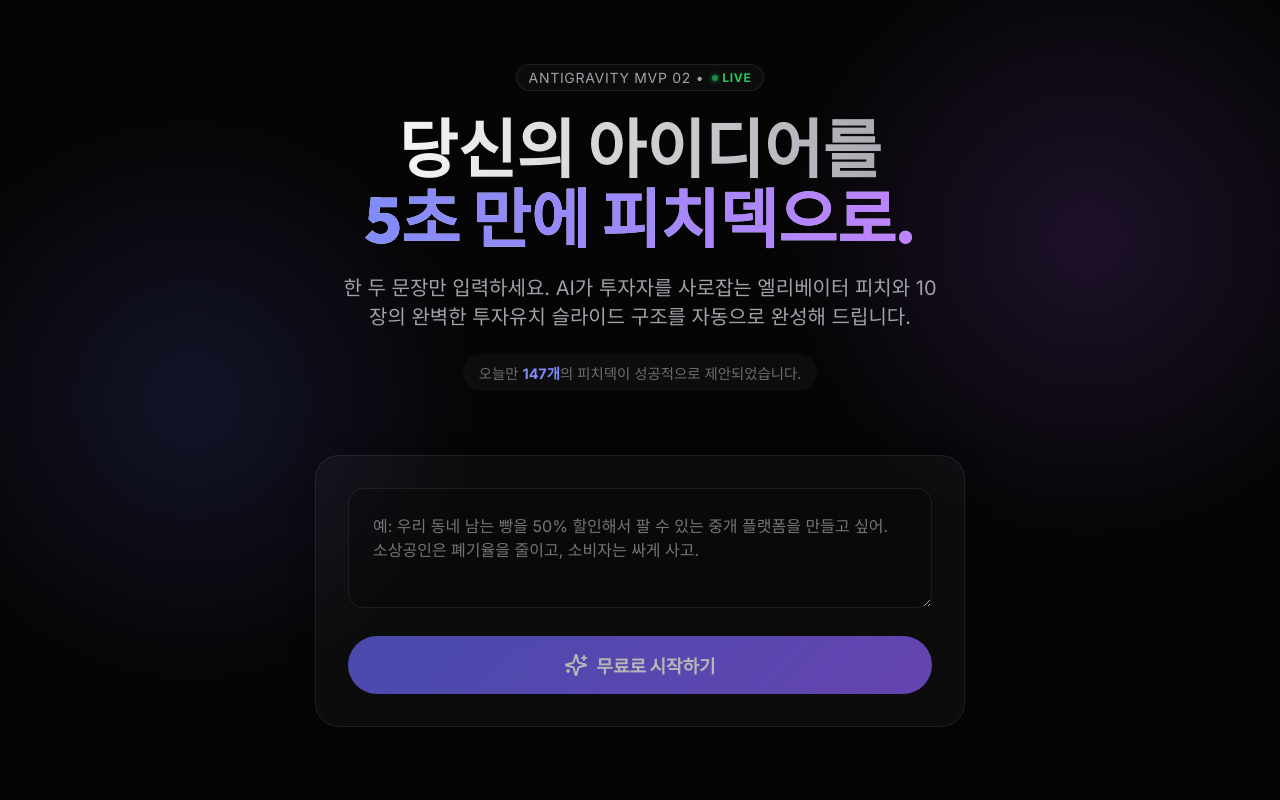
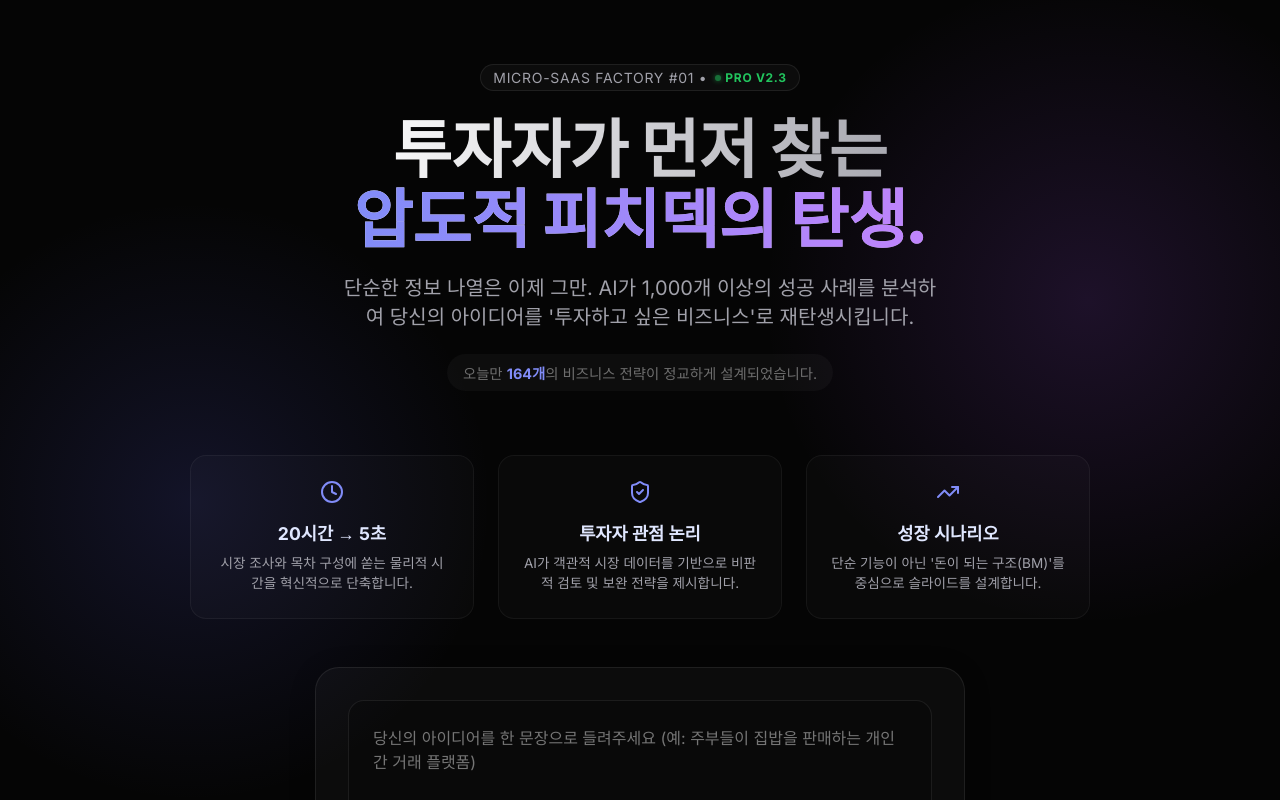
Before and after one commit to kmg0662-boop/pitchcraft-mvp, a React (Vite) app: page / in a window 1280 px wide. Shown: the top 800 px of the page. Built offline with nearby package versions, Linux system fonts and the light colour scheme.

Commit message:
Radical Overhaul: Value-First UI, Thinking Logs, & Modal Fix

```diff
--- a/src/App.tsx
+++ b/src/App.tsx
@@ -1,5 +1,5 @@
 import { useState, useEffect } from 'react'
-import { Sparkles, Loader2, Presentation, Zap, FileText, CheckCircle2, X, Download, Edit3 } from 'lucide-react'
+import { Sparkles, Loader2, Presentation, Zap, FileText, CheckCircle2, X, Download, Edit3, ShieldCheck, TrendingUp, Clock } from 'lucide-react'
 import { generatePitch, PitchResult } from './api/generatePitch'
 import { exportToPdf } from './utils/exportPdf'
 import './index.css'
@@ -7,8 +7,17 @@ import './index.css'
 function App() {
   const [problem, setProblem] = useState('')
   const [isGenerating, setIsGenerating] = useState(false)
+  const [thinkingStep, setThinkingStep] = useState(0)
   const [showPaymentModal, setShowPaymentModal] = useState(false)
   const [result, setResult] = useState<null | PitchResult>(null)
+
+  const thinkingMessages = [
+    "당신의 아이디어를 분석하고 있습니다...",
+    "시장 데이터(TAM/SAM)를 실시간으로 추산 중입니다...",
+    "경쟁사의 약점과 우리의 차별점을 대조하고 있습니다...",
+    "투자자 관점의 비판적 논리를 구축 중입니다...",
+    "전문가용 10단계 슬라이드 구조를 최적화하고 있습니다..."
+  ];
 
   // Tracker utility
   const track = (tag: string, value?: any) => {
@@ -43,7 +52,13 @@ function App() {
   const handleGenerate = async () => {
     if (!problem.trim()) return
     setIsGenerating(true)
+    setThinkingStep(0)
     track('generation_started', { query: problem });
+
+    // Simulate thinking steps
+    const stepInterval = setInterval(() => {
+      setThinkingStep(prev => (prev < thinkingMessages.length - 1 ? prev + 1 : prev))
+    }, 600)
 
     try {
       const data = await generatePitch(problem);
@@ -53,6 +68,7 @@ function App() {
       console.error(err);
       alert('생성 중 오류가 발생했습니다.');
     } finally {
+      clearInterval(stepInterval)
       setIsGenerating(false);
     }
   }
@@ -66,42 +82,63 @@ function App() {
   return (
     <div className="app-container">
       <header className="hero">
-        <div className="badge">AntiGravity MVP 02 • <span className="live-text">LIVE</span></div>
+        <div className="badge">Micro-SaaS Factory #01 • <span className="live-text">PRO V2.3</span></div>
         <h1 className="title">
-          당신의 아이디어를<br />
-          <span>5초 만에 피치덱으로.</span>
+          투자자가 먼저 찾는<br />
+          <span>압도적 피치덱의 탄생.</span>
         </h1>
         <p className="subtitle">
-          한 두 문장만 입력하세요. AI가 투자자를 사로잡는 엘리베이터 피치와 10장의 완벽한 투자유치 슬라이드 구조를 자동으로 완성해 드립니다.
+          단순한 정보 나열은 이제 그만. AI가 1,000개 이상의 성공 사례를 분석하여 당신의 아이디어를 '투자하고 싶은 비즈니스'로 재탄생시킵니다.
         </p>
         <div className="live-counter">
-          오늘만 <strong>147개</strong>의 피치덱이 성공적으로 제안되었습니다.
+          오늘만 <strong>164개</strong>의 비즈니스 전략이 정교하게 설계되었습니다.
         </div>
       </header>
 
+      {!result && !isGenerating && (
+        <section className="value-props">
+          <div className="value-item">
+            <Clock className="v-icon" />
+            <h4>20시간 → 5초</h4>
+            <p>시장 조사와 목차 구성에 쏟는 물리적 시간을 혁신적으로 단축합니다.</p>
+          </div>
+          <div className="value-item">
+            <ShieldCheck className="v-icon" />
+            <h4>투자자 관점 논리</h4>
+            <p>AI가 객관적 시장 데이터를 기반으로 비판적 검토 및 보완 전략을 제시합니다.</p>
+          </div>
+          <div className="value-item">
+            <TrendingUp className="v-icon" />
+            <h4>성장 시나리오</h4>
+            <p>단순 기능이 아닌 '돈이 되는 구조(BM)'를 중심으로 슬라이드를 설계합니다.</p>
+          </div>
+        </section>
+      )}
+
       <main className="input-section">
-        <div className="glass-panel">
+        <div className="glass-panel main-input">
           <div className="textarea-wrapper">
             <textarea
-              placeholder="예: 우리 동네 남는 빵을 50% 할인해서 팔 수 있는 중개 플랫폼을 만들고 싶어. 소상공인은 폐기율을 줄이고, 소비자는 싸게 사고."
+              placeholder="당신의 아이디어를 한 문장으로 들려주세요 (예: 주부들이 집밥을 판매하는 개인 간 거래 플랫폼)"
               value={problem}
               onChange={(e) => setProblem(e.target.value)}
+              disabled={isGenerating}
             />
           </div>
           <button
-            className="primary-btn"
+            className="primary-btn pulse"
             onClick={handleGenerate}
             disabled={isGenerating || !problem.trim()}
           >
             {isGenerating ? (
               <>
                 <Loader2 className="loading-spinner" size={24} />
-                데이터 분석 및 구조화 중...
+                {thinkingMessages[thinkingStep]}
               </>
             ) : (
               <>
                 <Sparkles size={24} />
-                무료로 시작하기
+                AI 전략 설계 시작하기
               </>
             )}
           </button>
@@ -181,21 +218,22 @@ function App() {
 
       {showPaymentModal && (
         <div className="modal-overlay">
-          <div className="modal-content glass-panel">
+          <div className="modal-content glass-panel scrollable-modal">
             <button className="close-btn" onClick={() => setShowPaymentModal(false)}><X /></button>
             <div className="modal-header">
               <div className="limited-badge">⚡ LIMITED TIME OFFER - 90% OFF</div>
               <Zap size={32} color="#818cf8" />
-              <h2>Premium Pitch Deck PDF</h2>
+              <h2>Premium Strategy Kit</h2>
               <div className="social-proof">
-                <span className="live-dot" /> 오늘 <strong>47명</strong>이 이 가이드를 선택했습니다
+                <span className="live-dot" /> 오늘 <strong>64명</strong>이 이 전략을 선택했습니다
               </div>
-              <p>투자자를 사로잡는 정석 피치덱 가이드를 소장하세요.</p>
+              <p>투자자를 사로잡는 실전 피치덱 가이드와 <br/><strong>경쟁사 우위 전략 시나리오</strong>를 소장하세요.</p>
             </div>
 
+            <div className="modal-body-scroll">
               <div className="testimonial-box">
-              "이 구조 덕분에 실제 시드 미팅 3개가 잡혔어요!"
-              <span>— 스타트업 창업자 K씨 (서울)</span>
+                "단순한 글짓기 툴인 줄 알았는데, AI가 짚어준 시장 빈틈 덕분에 피칭의 논리가 완전히 달라졌습니다."
+                <span>— 스타트업 창업자 P씨 (판교)</span>
               </div>
 
               <div className="payment-selection">
@@ -219,15 +257,15 @@ function App() {
                 <p><CheckCircle2 size={16} /> 결제 후 10분 내로 전문 PDF 가이드가 발송됩니다.</p>
               </div>
 
-            <div className="instructions">
-              <p><CheckCircle2 size={16} /> 위 계좌로 입금 후 아래 메일로 '입금자명'을 보내주시면 10분 내로 전문 PDF 가이드를 발송해 드립니다.</p>
-              <div className="email-contact">min9man9@gmail.com</div>
+              <div className="manual-contact">
+                <p>* 신속한 입금 확인을 위해 아래로 '메일' 한 통만 부탁드려요.</p>
+                <div className="email-link">min9man9@gmail.com</div>
               </div>
 
-            <button className="primary-btn" onClick={() => (window.location.href = 'mailto:min9man9@gmail.com?subject=PitchCraft Premium Request')}>
-              입금 완료 후 메일 보내기
+              <button className="primary-btn" style={{ marginTop: '1rem' }} onClick={() => (window.location.href = 'mailto:min9man9@gmail.com?subject=PitchCraft Premium Request')}>
+                입금 완료 메시지 보내기
               </button>
-            <p className="footer-note">* 수동 입금 확인 절차로 인해 다소 시간이 소요될 수 있습니다. (AI 망구 상시 대기 중)</p>
+            </div>
           </div>
         </div>
       )}
--- a/src/index.css
+++ b/src/index.css
@@ -142,6 +142,47 @@ h1, h2, h3 {
   box-shadow: 0 10px 40px rgba(0, 0, 0, 0.2);
 }
 
+.value-props {
+  display: grid;
+  grid-template-columns: repeat(3, 1fr);
+  gap: 1.5rem;
+  max-width: 900px;
+  margin-bottom: 3rem;
+  animation: fadeIn 1.2s ease-out 0.4s both;
+}
+
+.value-item {
+  text-align: center;
+  padding: 1.5rem;
+  background: rgba(255, 255, 255, 0.02);
+  border-radius: 1rem;
+  border: 1px solid rgba(255, 255, 255, 0.05);
+}
+
+.v-icon {
+  color: #818cf8;
+  margin-bottom: 0.75rem;
+}
+
+.value-item h4 {
+  font-size: 1.1rem;
+  margin-bottom: 0.5rem;
+  color: #e0e7ff;
+}
+
+.value-item p {
+  font-size: 0.85rem;
+  color: var(--text-secondary);
+  line-height: 1.5;
+}
+
+@media (max-width: 768px) {
+  .value-props {
+    grid-template-columns: 1fr;
+    gap: 1rem;
+  }
+}
+
 .textarea-wrapper {
   position: relative;
   margin-bottom: 1.5rem;
@@ -192,6 +233,16 @@ textarea:focus {
 
 .primary-btn:active {
   transform: translateY(0) scale(0.98);
+}
+
+.primary-btn.pulse {
+  animation: button-pulse 2s infinite;
+}
+
+@keyframes button-pulse {
+  0% { box-shadow: 0 0 0 0 rgba(99, 102, 241, 0.4); }
+  70% { box-shadow: 0 0 0 10px rgba(99, 102, 241, 0); }
+  100% { box-shadow: 0 0 0 0 rgba(99, 102, 241, 0); }
 }
 
 .primary-btn:disabled {
@@ -439,12 +490,34 @@ textarea:focus {
 }
 
 .modal-content {
-  width: 90%;
+  width: 95%;
   max-width: 500px;
+  max-height: 90vh;
   position: relative;
   text-align: center;
-  padding: 3rem 2rem;
+  padding: 0;
+  display: flex;
+  flex-direction: column;
   animation: slideUp 0.4s cubic-bezier(0.16, 1, 0.3, 1);
+}
+
+.modal-header {
+  padding: 3rem 2rem 1.5rem;
+}
+
+.modal-body-scroll {
+  padding: 0 2.5rem 2.5rem;
+  overflow-y: auto;
+  flex: 1;
+}
+
+/* Custom Scrollbar for Modal */
+.modal-body-scroll::-webkit-scrollbar {
+  width: 6px;
+}
+.modal-body-scroll::-webkit-scrollbar-thumb {
+  background: rgba(255, 255, 255, 0.1);
+  border-radius: 999px;
 }
 
 .close-btn {
@@ -639,15 +712,22 @@ textarea:focus {
   gap: 0.5rem;
 }
 
-.email-contact {
-  margin-top: 1rem;
+.manual-contact {
+  margin: 1.5rem 0;
+  text-align: left;
+  font-size: 0.85rem;
+  color: var(--text-secondary);
+}
+
+.email-link {
+  margin-top: 0.5rem;
   padding: 0.75rem;
-  background: rgba(255,255,255,0.05);
+  background: rgba(129, 140, 248, 0.1);
+  border: 1px dashed rgba(129, 140, 248, 0.4);
   border-radius: 0.5rem;
+  color: #818cf8;
+  font-weight: 700;
   text-align: center;
-  font-weight: 600;
-  color: #818cf8;
-  border: 1px dashed rgba(129, 140, 248, 0.5);
 }
 
 .footer-note {
```
Lines whose indentation alone changed are shown as unchanged.
